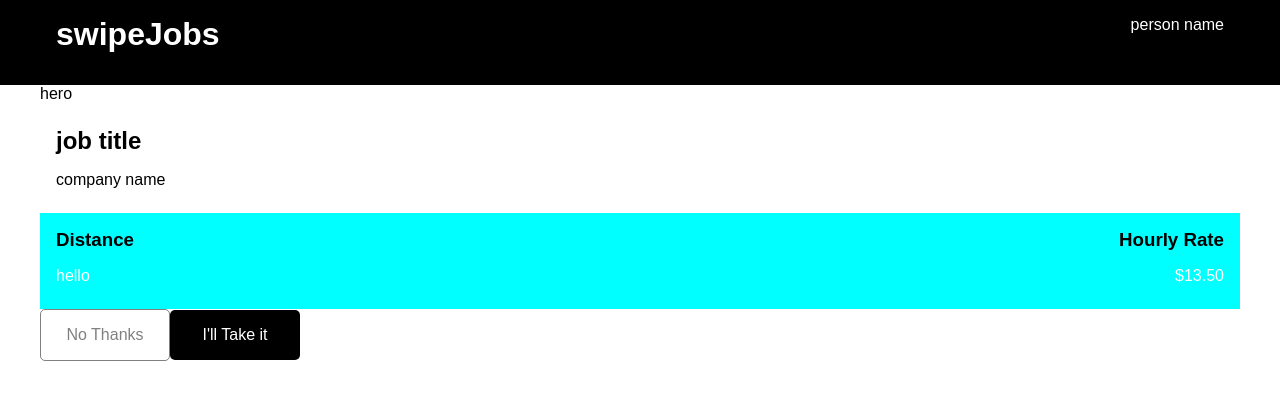
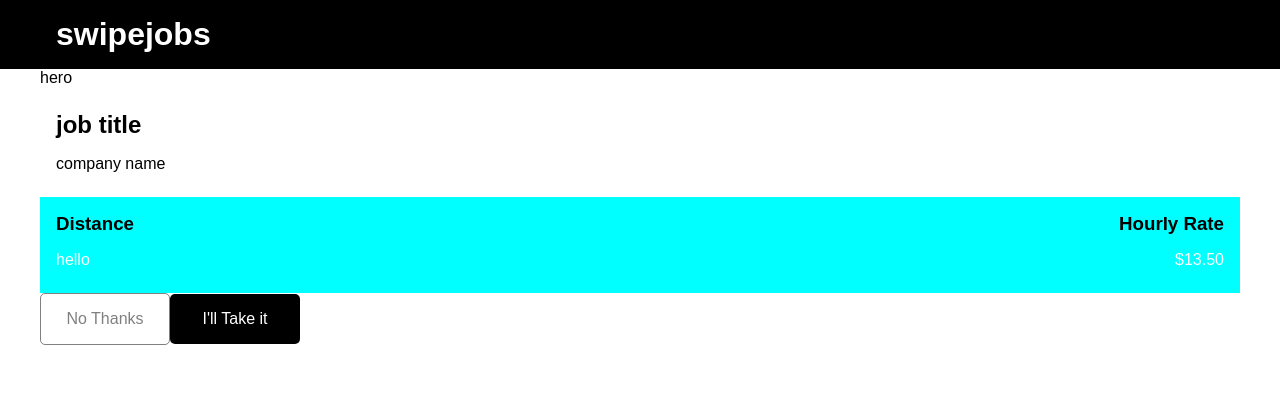
Before and after one commit to moiscraycray/swipeJobs, a React (Create React App) app: page / in a window 1280 px wide. Shown: the top 400 px of the page. Built offline with nearby package versions, Linux system fonts and the light colour scheme; no server answers.

Commit message:
Add user name to header and remove margin to h1, p

```diff
--- a/src/components/Header/Header.scss
+++ b/src/components/Header/Header.scss
@@ -3,8 +3,13 @@ header {
   color: white;
 
   .header-container {
-  padding: 1rem;
-  display: flex;
-  justify-content: space-between;
+    padding: 1rem;
+    display: flex;
+    justify-content: space-between;
+    align-items: center;
+
+    h1, p {
+      margin: 0;
+    }
+  }
 }
-}
--- a/src/components/Header/index.js
+++ b/src/components/Header/index.js
@@ -1,12 +1,12 @@
 import React from 'react';
 import './Header.scss';
 
-const Header = () => {
+const Header = ({ user }) => {
   return (
     <header>
       <div className="container header-container">
-        <h1>swipeJobs</h1>
-        <p>person name</p>
+        <h1>swipejobs</h1>
+        <p>{user.firstName} {user.lastName}</p>
       </div>
     </header>
   )
```
